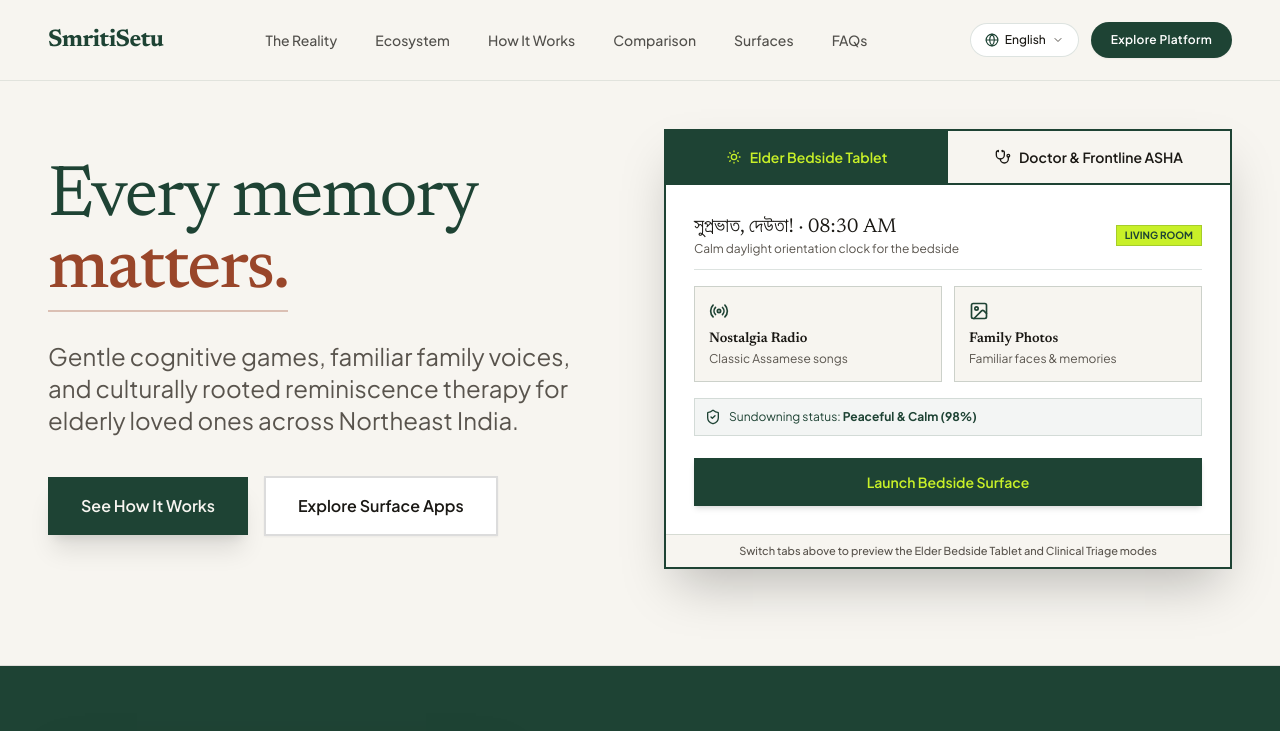
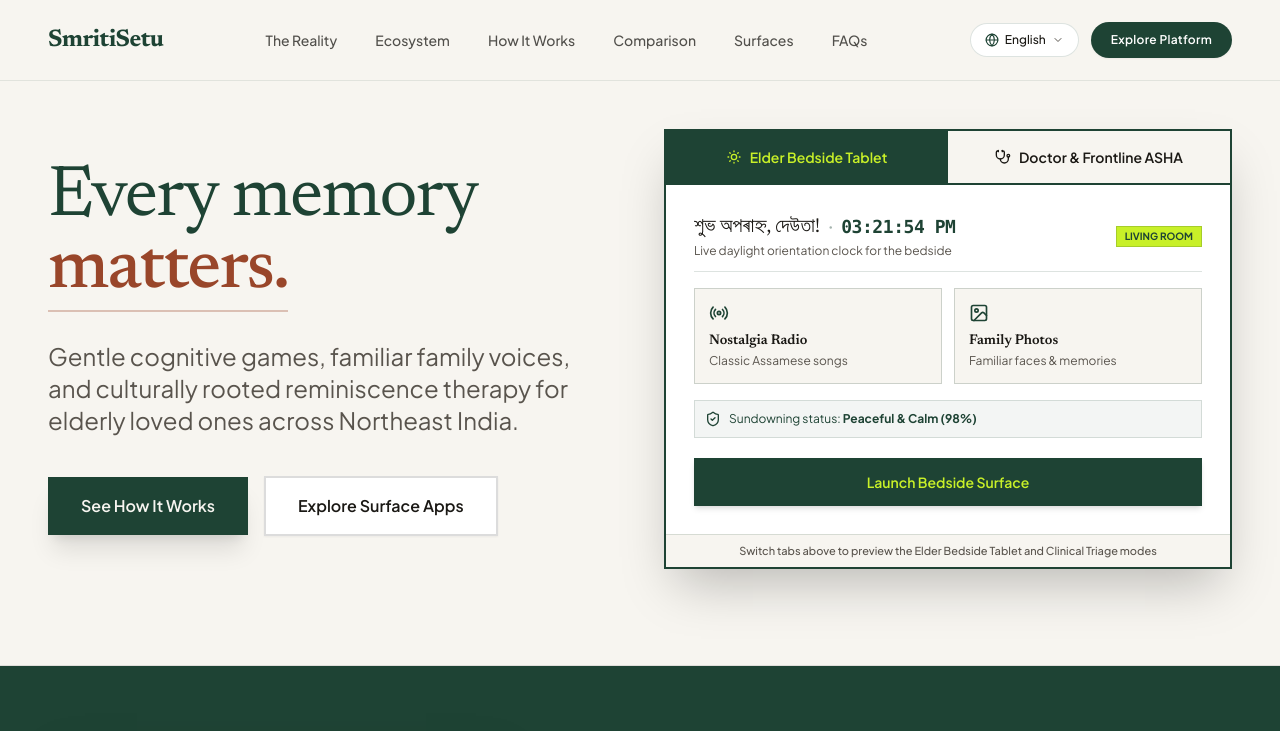
Before and after one commit to TitanXS75/dementia.sih, a React (Vite) app: page / in a window 1280 px wide. Shown: the top 731 px of the page. Built offline with nearby package versions, Linux system fonts and the light colour scheme; the HTML template or start-up script is replaced by a standard one.

Commit message:
Update footer dedication to Dedicated to elder dignity across India

```diff
--- a/src/components/Footer.tsx
+++ b/src/components/Footer.tsx
@@ -127,11 +127,9 @@
             <span className="px-2 py-0.5 rounded-full bg-white/10 text-white font-medium border border-white/15 text-[11px]">
               Built for SIH
             </span>
-            <span className="text-white/30">·</span>
-            <span>Dedicated to elder dignity across India</span>
           </div>
           <div className="flex items-center text-white/80">
-            <span>Built with deep reverence for Indian families</span>
+            <span>Dedicated to elder dignity across India</span>
           </div>
         </div>
 
--- a/src/components/Hero.tsx
+++ b/src/components/Hero.tsx
@@ -1,4 +1,4 @@
-import React, { useState } from "react";
+import React, { useState, useEffect } from "react";
 import {
   SunMedium,
   Radio,
@@ -17,6 +17,43 @@
 
 export default function Hero({ onOpenRoleModal, onScrollTo }: HeroProps) {
   const [activeRole, setActiveRole] = useState<RoleType>("patient");
+
+  const [currentTime, setCurrentTime] = useState<string>(() => {
+    return new Date().toLocaleTimeString("en-US", {
+      hour: "2-digit",
+      minute: "2-digit",
+      second: "2-digit",
+      hour12: true,
+    });
+  });
+
+  const [greeting, setGreeting] = useState<string>(() => {
+    const hour = new Date().getHours();
+    if (hour < 12) return "সুপ্ৰভাত, দেউতা!";
+    if (hour < 17) return "শুভ অপৰাহ্ন, দেউতা!";
+    return "শুভ সন্ধ্যা, দেউতা!";
+  });
+
+  useEffect(() => {
+    const updateClock = () => {
+      const now = new Date();
+      setCurrentTime(
+        now.toLocaleTimeString("en-US", {
+          hour: "2-digit",
+          minute: "2-digit",
+          second: "2-digit",
+          hour12: true,
+        })
+      );
+      const hour = now.getHours();
+      if (hour < 12) setGreeting("সুপ্ৰভাত, দেউতা!");
+      else if (hour < 17) setGreeting("শুভ অপৰাহ্ন, দেউতা!");
+      else setGreeting("শুভ সন্ধ্যা, দেউতা!");
+    };
+
+    const timer = setInterval(updateClock, 1000);
+    return () => clearInterval(timer);
+  }, []);
 
   return (
     <section className="w-full bg-[#F7F5F0] pt-8 sm:pt-10 lg:pt-12 pb-16 sm:pb-24 overflow-hidden relative border-b border-[#1A1814]/10">
@@ -100,11 +137,15 @@
                       {/* Clean Header */}
                       <div className="flex items-center justify-between pb-3 border-b border-[#1E4334]/15 mb-4">
                         <div>
-                          <h3 className="font-serif text-lg sm:text-xl text-[#1A1814]">
-                            সুপ্ৰভাত, দেউতা! · 08:30 AM
+                          <h3 className="font-serif text-lg sm:text-xl text-[#1A1814] flex items-center gap-2 flex-wrap">
+                            <span>{greeting}</span>
+                            <span className="text-[#1E4334]/40">·</span>
+                            <span className="font-mono text-base sm:text-lg font-bold text-[#1E4334] tracking-tight">
+                              {currentTime}
+                            </span>
                           </h3>
-                          <p className="text-xs text-on-surface-variant font-sans">
-                            Calm daylight orientation clock for the bedside
+                          <p className="text-xs text-on-surface-variant font-sans mt-0.5">
+                            Live daylight orientation clock for the bedside
                           </p>
                         </div>
                         <span className="text-[10px] font-bold text-[#1E4334] bg-[#C8F028] px-2 py-0.5 border border-[#1E4334]/20 uppercase">
--- a/src/components/SurfacesBento.tsx
+++ b/src/components/SurfacesBento.tsx
@@ -1,4 +1,4 @@
-import React from "react";
+import React, { useState, useEffect } from "react";
 import { Users, Stethoscope, Music, Image as ImageIcon, SunMedium } from "lucide-react";
 
 interface SurfacesBentoProps {
@@ -6,6 +6,26 @@
 }
 
 export default function SurfacesBento({ onOpenRoleModal }: SurfacesBentoProps) {
+  const [liveTime, setLiveTime] = useState<string>(() => {
+    return new Date().toLocaleTimeString("en-US", {
+      hour: "numeric",
+      minute: "2-digit",
+      hour12: true,
+    });
+  });
+
+  useEffect(() => {
+    const timer = setInterval(() => {
+      setLiveTime(
+        new Date().toLocaleTimeString("en-US", {
+          hour: "numeric",
+          minute: "2-digit",
+          hour12: true,
+        })
+      );
+    }, 1000);
+    return () => clearInterval(timer);
+  }, []);
   return (
     <section id="surfaces" className="w-full bg-[#F7F5F0] py-14 sm:py-20 overflow-hidden border-b border-[#1A1814]/10 relative">
       <div className="max-w-[1400px] mx-auto px-6 lg:px-12 text-center">
@@ -162,7 +182,7 @@
                   <div className="flex items-center justify-between border-b border-white/10 pb-2.5 text-[11px] text-white/70 font-sans">
                     <div className="flex items-center gap-2">
                       <SunMedium className="w-3.5 h-3.5 text-[#C8F028]" />
-                      <span className="font-medium text-white">সুপ্ৰভাত · 8:15 AM</span>
+                      <span className="font-medium text-white">সুপ্ৰভাত · {liveTime}</span>
                     </div>
                     <span className="text-[#C8F028]/90 font-medium">Living Room Tablet</span>
                   </div>
```
Also changed, not shown: 1 other file (tests, documents, lock files or other folders).
